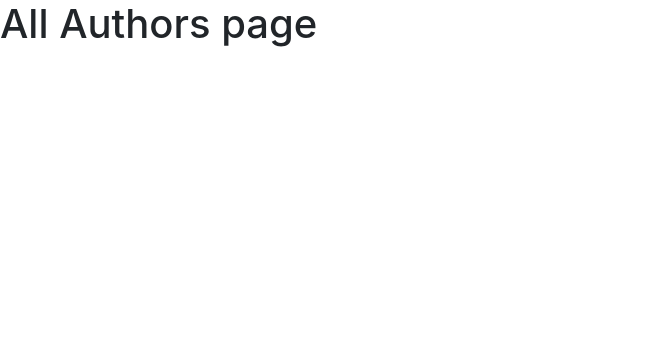
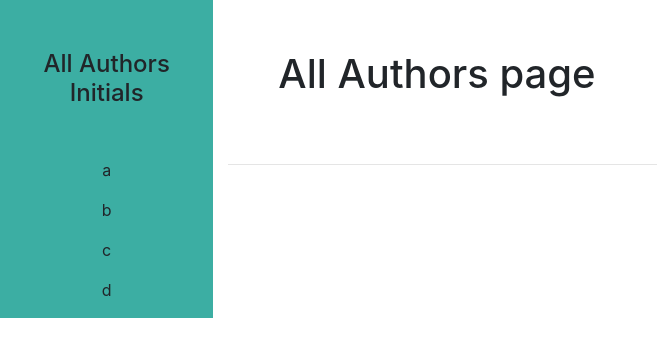
Before and after one commit to sohampachpande/CSEDB, a Flask app: page /author_all in a window 1280 px wide. Shown: the part 56-413 px from the top of the page, without its empty margins (0-657 px from the left). Run offline with Flask 2, Linux system fonts and the light colour scheme; data that the repository does not hold is empty; some libraries are stand-ins or nearby versions.

Commit message:
add all author page

```diff
--- a/flask_server/app/static/main.css
+++ b/flask_server/app/static/main.css
@@ -43,13 +43,15 @@
     height: 100%;
 }
 
-
+.author-letters{
+    background-color: #3CAEA3;
+    text-align: center;
+    height: 100%;
+}
 
 .author-info h1 {
     padding: 50px;
 }
-
-
 
 .author-metadata p{
     color: black;
@@ -65,3 +67,7 @@
 .links-auth{
     margin-top: 100px;
 }
+
+.letters{
+    margin-top: 50px;
+}
--- a/flask_server/app/templates/authorsAll.html
+++ b/flask_server/app/templates/authorsAll.html
@@ -1,17 +1,36 @@
 <html>
         {% include 'head.html' %}
 
-
     <body>
+        {% include 'navbar.html' %}
 
 
-        {% include 'navbar.html' %}
 
-        <h1>All Authors page</h1>
+        <section>
+            <div class="container-fluid">
+                <div class="row">
+                    <div class="col-lg-2 author-letters">
+                    	<h4 style="margin-top: 50px">All Authors Initials</h4>
+                        <div class="letters">
+                            <p>a</p>
+                            <p>b</p>
+                            <p>c</p>
+                            <p>d</p>
+                        </div>
+                    </div>
+                    <div class="col-lg-10 author-info">
+                        <h1>All Authors page</h1>
+        				<hr>
 
-        {% for author in authors %}
-            <p>{{ author }}</p>
-            <a href="/author/{{ author[1] }}">click here for author page</a>
-        {% endfor %}
+                        {% for author in authors %}
+				            <p>{{ author }}</p>
+				            <a href="/author/{{ author[1] }}">click here for author page</a>
+				        {% endfor %}
+                    </div>
+                </div>
+            </div>
+        </section>
+
+
     </body>
 </html>
```
Also changed, not shown: flask_server/app/templates/author_temp.html (+3 -6 lines).
